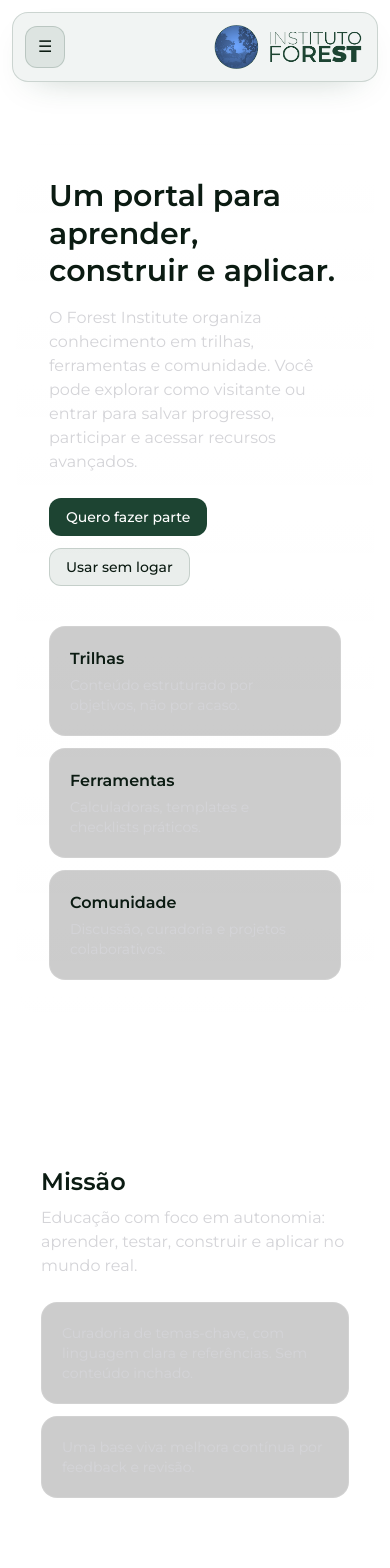
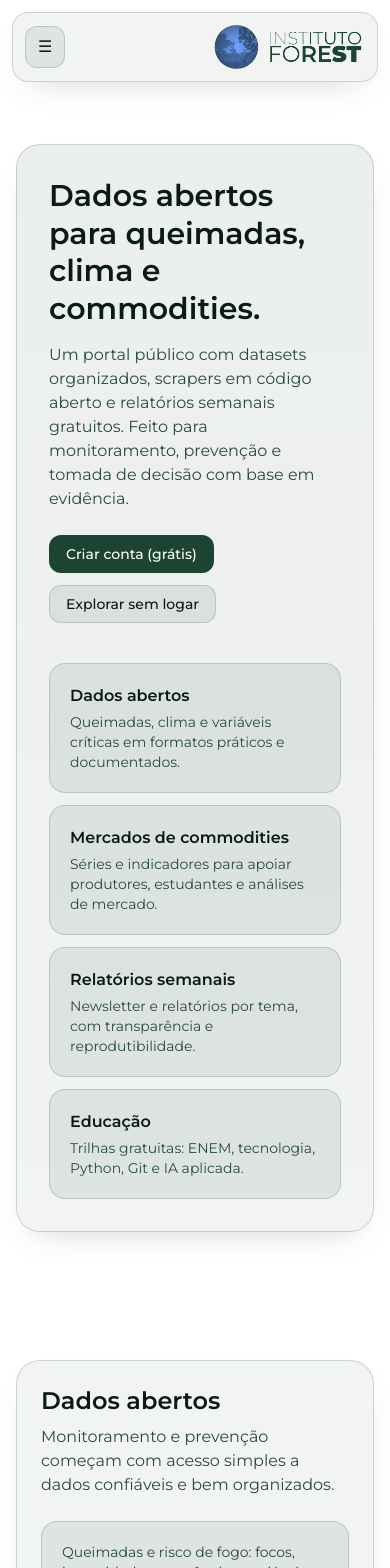
Before and after one commit to julianopadua/forest-portal, a Next.js app: page / in a window 390 px wide. Shown: the top 1568 px of the page. Built offline with nearby package versions, Linux system fonts and the light colour scheme.

Commit message:
dev: new portal on dict

```diff
--- a/src/app/(marketing)/page.tsx
+++ b/src/app/(marketing)/page.tsx
@@ -20,11 +20,15 @@ function Section({
   return (
     <section id={id} className="py-16 md:py-24">
       <div className="mx-auto max-w-6xl px-4">
-        <div className="rounded-3xl border border-white/10 bg-white/5 p-6 md:p-10 backdrop-blur-xl">
+        <div
+          className="rounded-3xl border border-[color:var(--border)] bg-[color:var(--surface)] p-6 backdrop-blur-xl md:p-10"
+          style={{ boxShadow: "var(--shadow-float)" }}
+        >
           <div className="max-w-2xl">
-            <h2 className="text-2xl md:text-3xl font-semibold">{title}</h2>
-            <p className="mt-2 text-zinc-300">{subtitle}</p>
+            <h2 className="text-2xl font-semibold md:text-3xl">{title}</h2>
+            <p className="mt-2 text-[color:var(--muted)]">{subtitle}</p>
           </div>
+
           <div className="mt-6">{children}</div>
         </div>
       </div>
@@ -35,18 +39,23 @@ function Section({
 export default function MarketingHome() {
   const { dict } = useI18n();
 
+  const cards = dict.marketing.hero.cards;
+  const gridCols = cards.length === 4 ? "md:grid-cols-4" : "md:grid-cols-3"; // mantém Tailwind feliz (classes explícitas)
+
   return (
     <div>
       {/* HERO */}
       <section className="py-16 md:py-24">
         <div className="mx-auto max-w-6xl px-4">
-
-          <div className="rounded-3xl border border-white/10 bg-gradient-to-b from-white/10 to-white/5 p-8 md:p-12 backdrop-blur-xl">
-            <h1 className="text-3xl md:text-5xl font-semibold leading-tight">
+          <div
+            className="rounded-3xl border border-[color:var(--border)] bg-gradient-to-b from-[color:var(--surface-2)] to-[color:var(--surface)] p-8 backdrop-blur-xl md:p-12"
+            style={{ boxShadow: "var(--shadow-float)" }}
+          >
+            <h1 className="text-3xl font-semibold leading-tight md:text-5xl">
               {dict.marketing.hero.title}
             </h1>
 
-            <p className="mt-4 max-w-2xl text-zinc-300">
+            <p className="mt-4 max-w-2xl text-[color:var(--muted)]">
               {dict.marketing.hero.subtitle}
             </p>
 
@@ -60,14 +69,14 @@ export default function MarketingHome() {
               </Link>
             </div>
 
-            <div className="mt-10 grid gap-3 md:grid-cols-3">
-              {dict.marketing.hero.cards.map((c) => (
+            <div className={`mt-10 grid gap-3 ${gridCols}`}>
+              {cards.map((c) => (
                 <div
                   key={c.title}
-                  className="rounded-2xl border border-white/10 bg-black/20 p-5"
+                  className="rounded-2xl border border-[color:var(--border)] bg-[color:var(--surface-2)] p-5"
                 >
                   <div className="font-semibold">{c.title}</div>
-                  <div className="mt-1 text-sm text-zinc-300">{c.desc}</div>
+                  <div className="mt-1 text-sm text-[color:var(--muted)]">{c.desc}</div>
                 </div>
               ))}
             </div>
@@ -75,7 +84,7 @@ export default function MarketingHome() {
         </div>
       </section>
 
-      {/* 4 SEÇÕES */}
+      {/* DADOS ABERTOS */}
       <Section
         id={dict.marketing.sections.mission.id}
         title={dict.marketing.sections.mission.title}
@@ -85,7 +94,7 @@ export default function MarketingHome() {
           {dict.marketing.sections.mission.bullets.map((text) => (
             <div
               key={text}
-              className="rounded-2xl border border-white/10 bg-black/20 p-5 text-sm text-zinc-300"
+              className="rounded-2xl border border-[color:var(--border)] bg-[color:var(--surface-2)] p-5 text-sm text-[color:var(--muted)]"
             >
               {text}
             </div>
@@ -93,6 +102,7 @@ export default function MarketingHome() {
         </div>
       </Section>
 
+      {/* MERCADOS */}
       <Section
         id={dict.marketing.sections.programs.id}
         title={dict.marketing.sections.programs.title}
@@ -102,10 +112,10 @@ export default function MarketingHome() {
           {dict.marketing.sections.programs.cards.map((x) => (
             <div
               key={x}
-              className="rounded-2xl border border-white/10 bg-black/20 p-5"
+              className="rounded-2xl border border-[color:var(--border)] bg-[color:var(--surface-2)] p-5"
             >
               <div className="font-semibold">{x}</div>
-              <div className="mt-1 text-sm text-zinc-300">
+              <div className="mt-1 text-sm text-[color:var(--muted)]">
                 {dict.marketing.sections.programs.cardDesc}
               </div>
             </div>
@@ -113,29 +123,60 @@ export default function MarketingHome() {
         </div>
       </Section>
 
+      {/* RELATÓRIOS */}
       <Section
         id={dict.marketing.sections.contents.id}
         title={dict.marketing.sections.contents.title}
         subtitle={dict.marketing.sections.contents.subtitle}
       >
+        <div className="grid gap-4 md:grid-cols-2">
           <div className="flex flex-wrap gap-2">
             {dict.marketing.sections.contents.tags.map((tag) => (
               <span
                 key={tag}
-              className="rounded-full border border-white/10 bg-white/5 px-3 py-1 text-xs text-zinc-200"
+                className="rounded-full border border-[color:var(--border)] bg-[color:var(--surface-2)] px-3 py-1 text-xs text-[color:var(--foreground)]"
               >
                 {tag}
               </span>
             ))}
           </div>
+
+          <div className="rounded-2xl border border-[color:var(--border)] bg-[color:var(--surface-2)] p-5">
+            <div className="font-semibold">{dict.marketing.sections.contents.ctaTitle}</div>
+            <p className="mt-2 text-sm text-[color:var(--muted)]">
+              {dict.marketing.sections.contents.ctaDesc}
+            </p>
+
+            <div className="mt-4">
+              <Button
+                onClick={() => alert("Depois liga o fluxo de newsletter (email)")}
+              >
+                {dict.marketing.sections.contents.ctaButton}
+              </Button>
+            </div>
+          </div>
+        </div>
       </Section>
 
+      {/* EDUCAÇÃO */}
       <Section
         id={dict.marketing.sections.community.id}
         title={dict.marketing.sections.community.title}
         subtitle={dict.marketing.sections.community.subtitle}
       >
-        <div className="flex flex-col gap-3 sm:flex-row">
+        <div className="grid gap-3 md:grid-cols-3">
+          {dict.marketing.sections.community.cards.map((c) => (
+            <div
+              key={c.title}
+              className="rounded-2xl border border-[color:var(--border)] bg-[color:var(--surface-2)] p-5"
+            >
+              <div className="font-semibold">{c.title}</div>
+              <div className="mt-1 text-sm text-[color:var(--muted)]">{c.desc}</div>
+            </div>
+          ))}
+        </div>
+
+        <div className="mt-6 flex flex-col gap-3 sm:flex-row">
           <Link href="/join">
             <Button>{dict.marketing.sections.community.ctaJoin}</Button>
           </Link>
--- a/src/i18n/dictionaries.ts
+++ b/src/i18n/dictionaries.ts
@@ -35,9 +35,10 @@ export type Dict = {
     brand: string;
     tagline: string;
     links: {
-      mission: string;
-      contents: string;
-      community: string;
+        data: string;
+        markets: string;
+        reports: string;
+        education: string;
     };
     };
 
@@ -68,11 +69,15 @@ export type Dict = {
         title: string;
         subtitle: string;
         tags: string[];
+        ctaTitle: string;
+        ctaDesc: string;
+        ctaButton: string;
         };
         community: {
         id: string;
         title: string;
         subtitle: string;
+        cards: Array<{ title: string; desc: string }>;
         ctaJoin: string;
         ctaExplore: string;
         };
@@ -124,58 +129,106 @@ export const dictionaries: Record<Locale, Dict> = {
 
     footer: {
     brand: "Forest Institute",
-        tagline: "Conhecimento aplicado, comunidade e ferramentas.",
+    tagline: "Dados abertos, relatórios reprodutíveis e educação aplicada para o Brasil.",
     links: {
-        mission: "Missão",
-        contents: "Conteúdos",
-        community: "Comunidade",
+        data: "Dados abertos",
+        markets: "Mercados",
+        reports: "Relatórios",
+        education: "Educação",
     },
     },
 
     marketing: {
     hero: {
-        title: "Um portal para aprender, construir e aplicar.",
+        title: "Dados abertos para queimadas, clima e commodities.",
         subtitle:
-          "O Forest Institute organiza conhecimento em trilhas, ferramentas e comunidade. Você pode explorar como visitante ou entrar para salvar progresso, participar e acessar recursos avançados.",
-        ctaJoin: "Quero fazer parte",
-        ctaExplore: "Usar sem logar",
+        "Um portal público com datasets organizados, scrapers em código aberto e relatórios semanais gratuitos. Feito para monitoramento, prevenção e tomada de decisão com base em evidência.",
+        ctaJoin: "Criar conta (grátis)",
+        ctaExplore: "Explorar sem logar",
         cards: [
-          { title: "Trilhas", desc: "Conteúdo estruturado por objetivos, não por acaso." },
-          { title: "Ferramentas", desc: "Calculadoras, templates e checklists práticos." },
-          { title: "Comunidade", desc: "Discussão, curadoria e projetos colaborativos." },
+        {
+            title: "Dados abertos",
+            desc: "Queimadas, clima e variáveis críticas em formatos práticos e documentados.",
+        },
+        {
+            title: "Mercados de commodities",
+            desc: "Séries e indicadores para apoiar produtores, estudantes e análises de mercado.",
+        },
+        {
+            title: "Relatórios semanais",
+            desc: "Newsletter e relatórios por tema, com transparência e reprodutibilidade.",
+        },
+        {
+            title: "Educação",
+            desc: "Trilhas gratuitas: ENEM, tecnologia, Python, Git e IA aplicada.",
+        },
         ],
     },
+
     sections: {
         mission: {
-          id: "missao",
-          title: "Missão",
+        id: "dados",
+        title: "Dados abertos",
         subtitle:
-            "Educação com foco em autonomia: aprender, testar, construir e aplicar no mundo real.",
+            "Monitoramento e prevenção começam com acesso simples a dados confiáveis e bem organizados.",
         bullets: [
-            "Curadoria de temas-chave, com linguagem clara e referências. Sem conteúdo inchado.",
-            "Uma base viva: melhora contínua por feedback e revisão.",
+            "Queimadas e risco de fogo: focos, intensidade, recorrência e variáveis correlatas.",
+            "Clima e ambiente: precipitação, temperatura, vento, umidade e séries históricas.",
+            "Downloads prontos para análise: CSV, Parquet e tabelas consolidadas por período e região.",
+            "Código aberto para coleta e limpeza: scrapers e pipelines reprodutíveis (rode no seu PC).",
         ],
         },
+
         programs: {
-          id: "programas",
-          title: "Programas",
+        id: "mercados",
+        title: "Mercados de commodities",
         subtitle:
-            "Trilhas por objetivo: fundamentos, prática guiada, e projetos para portfólio.",
-          cards: ["Fundamentos", "Projetos", "Mentorias"],
-          cardDesc: "Estrutura e entregáveis claros (você sabe onde está e pra onde vai).",
+            "Dados e variáveis que conectam clima, safra, logística e preço. Foco em utilidade prática.",
+        cards: ["Agro", "Energia", "Metais"],
+        cardDesc:
+            "Indicadores e séries para análise e acompanhamento, com explicações e fontes claras.",
         },
+
         contents: {
-          id: "conteudos",
-          title: "Conteúdos",
-          subtitle: "Biblioteca prática: notas, guias, templates, e módulos curtos.",
-          tags: ["Guias", "Cheatsheets", "Templates", "Artigos", "Sprints", "Checklists"],
+        id: "relatorios",
+        title: "Relatórios e newsletter",
+        subtitle:
+            "Relatórios semanais gratuitos e reprodutíveis. Você recebe o insight e também o caminho para reproduzir.",
+        tags: [
+            "Newsletter semanal",
+            "Queimadas e risco",
+            "Clima e safra",
+            "Mercados e preços",
+            "Anomalias e alertas",
+            "Código aberto",
+        ],
+        ctaTitle: "Receber por email",
+        ctaDesc:
+            "Inscreva-se para receber a newsletter e relatórios temáticos semanais. Sem spam, foco em sinal.",
+        ctaButton: "Inscrever-se",
         },
+
         community: {
-          id: "comunidade",
-          title: "Comunidade",
-          subtitle: "Um espaço para perguntas boas, projetos colaborativos e curadoria real.",
-          ctaJoin: "Criar conta",
-          ctaExplore: "Explorar como visitante",
+        id: "educacao",
+        title: "Educação",
+        subtitle:
+            "Trilhas gratuitas para ampliar autonomia: estudar melhor, trabalhar melhor e usar tecnologia com propósito.",
+        cards: [
+            {
+            title: "ENEM",
+            desc: "Trilhas por competência, questões oficiais e prática guiada (inclui redação).",
+            },
+            {
+            title: "Tecnologia e dados",
+            desc: "Python, análise de dados, automação e fundamentos para entrar no mundo tech.",
+            },
+            {
+            title: "IA aplicada",
+            desc: "Como usar IA com método: produtividade, estudo, pesquisa e fluxo de trabalho.",
+            },
+        ],
+        ctaJoin: "Começar agora",
+        ctaExplore: "Ver conteúdos públicos",
         },
     },
     },
@@ -226,58 +279,106 @@ export const dictionaries: Record<Locale, Dict> = {
 
     footer: {
     brand: "Forest Institute",
-        tagline: "Applied knowledge, community, and tools.",
+    tagline: "Open data, reproducible reports, and applied education for Brazil.",
     links: {
-        mission: "Mission",
-        contents: "Content",
-        community: "Community",
+        data: "Open data",
+        markets: "Markets",
+        reports: "Reports",
+        education: "Education",
     },
     },
 
     marketing: {
     hero: {
-        title: "A portal to learn, build, and apply.",
+        title: "Open data for wildfires, climate, and commodities.",
         subtitle:
-          "Forest Institute organizes knowledge into learning paths, tools, and community. You can explore as a visitor or sign in to save progress, participate, and access advanced resources.",
-        ctaJoin: "Join the Institute",
-        ctaExplore: "Use without signing in",
+        "A public portal with organized datasets, open-source scrapers, and free weekly reports. Built for monitoring, prevention, and evidence-based decision-making.",
+        ctaJoin: "Create account (free)",
+        ctaExplore: "Explore without signing in",
         cards: [
-          { title: "Tracks", desc: "Content structured by goals, not by randomness." },
-          { title: "Tools", desc: "Calculators, templates, and practical checklists." },
-          { title: "Community", desc: "Discussion, curation, and collaborative projects." },
+        {
+            title: "Open data",
+            desc: "Wildfires, climate, and key variables in practical, well-documented formats.",
+        },
+        {
+            title: "Commodities markets",
+            desc: "Time series and indicators to support producers, students, and market analysis.",
+        },
+        {
+            title: "Weekly reports",
+            desc: "Newsletter and topic-based reports with transparency and reproducibility.",
+        },
+        {
+            title: "Education",
+            desc: "Free tracks: ENEM, technology, Python, Git, and applied AI.",
+        },
         ],
     },
+
     sections: {
         mission: {
-          id: "mission",
-          title: "Mission",
+        id: "data",
+        title: "Open data",
         subtitle:
-            "Education focused on autonomy: learn, test, build, and apply in the real world.",
+            "Monitoring and prevention start with simple access to reliable, well-structured data.",
         bullets: [
-            "Curated key topics with clear language and references. No bloated content.",
-            "A living base: continuous improvement through feedback and review.",
+            "Wildfires and risk: hotspots, intensity, recurrence, and related variables.",
+            "Climate and environment: rainfall, temperature, wind, humidity, and historical series.",
+            "Analysis-ready downloads: CSV, Parquet, and consolidated tables by region and period.",
+            "Open-source collection and cleaning: scrapers and reproducible pipelines (run locally).",
         ],
         },
+
         programs: {
-          id: "programs",
-          title: "Programs",
-          subtitle: "Goal-driven tracks: fundamentals, guided practice, and portfolio projects.",
-          cards: ["Fundamentals", "Projects", "Mentorship"],
+        id: "markets",
+        title: "Commodities markets",
+        subtitle:
+            "Variables that connect climate, crop cycles, logistics, and price. Built for practical use.",
+        cards: ["Agriculture", "Energy", "Metals"],
         cardDesc:
-            "Clear structure and deliverables (you always know where you are and what comes next).",
+            "Indicators and time series for tracking and analysis, with clear explanations and sources.",
         },
+
         contents: {
-          id: "content",
-          title: "Content",
-          subtitle: "A practical library: notes, guides, templates, and short modules.",
-          tags: ["Guides", "Cheat sheets", "Templates", "Articles", "Sprints", "Checklists"],
+        id: "reports",
+        title: "Reports and newsletter",
+        subtitle:
+            "Free weekly reports you can reproduce. You get the insight and the path to rebuild it.",
+        tags: [
+            "Weekly newsletter",
+            "Wildfire risk",
+            "Climate and crops",
+            "Markets and prices",
+            "Anomalies and alerts",
+            "Open source",
+        ],
+        ctaTitle: "Get it by email",
+        ctaDesc:
+            "Subscribe to receive the newsletter and weekly topic-based reports. No spam, signal first.",
+        ctaButton: "Subscribe",
         },
+
         community: {
-          id: "community",
-          title: "Community",
-          subtitle: "A place for good questions, collaborative projects, and real curation.",
-          ctaJoin: "Create an account",
-          ctaExplore: "Explore as a visitor",
+        id: "education",
+        title: "Education",
+        subtitle:
+            "Free tracks to build autonomy: study better, work better, and use technology with purpose.",
+        cards: [
+            {
+            title: "ENEM",
+            desc: "Competency-based tracks, official questions, and guided practice (includes essays).",
+            },
+            {
+            title: "Tech and data",
+            desc: "Python, data analysis, automation, and fundamentals to enter the tech world.",
+            },
+            {
+            title: "Applied AI",
+            desc: "How to use AI with method: productivity, study, research, and workflows.",
+            },
+        ],
+        ctaJoin: "Start now",
+        ctaExplore: "Browse public content",
         },
     },
     },
```
Also changed, not shown: src/components/layout/Footer.tsx (+15 -13 lines), src/components/layout/Header.tsx (+14 -11 lines). Lines whose indentation alone changed are shown as unchanged.
